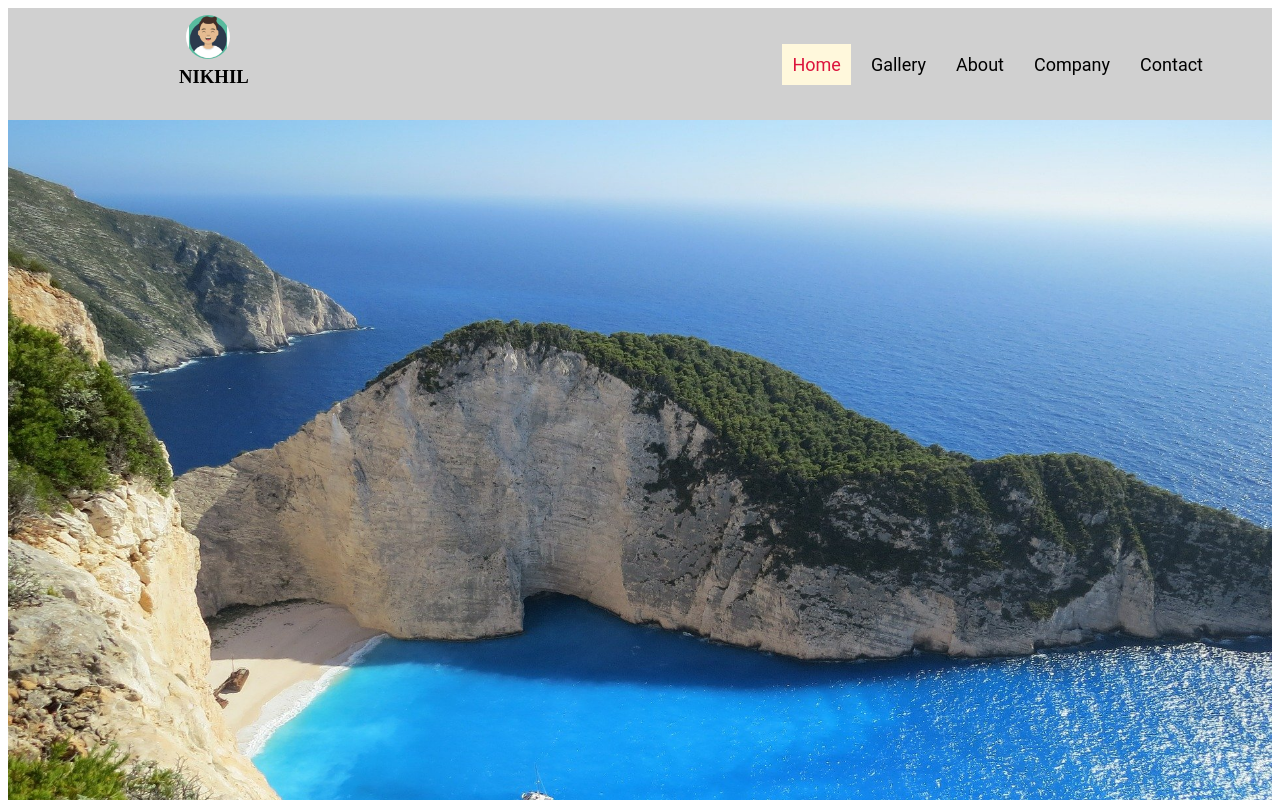
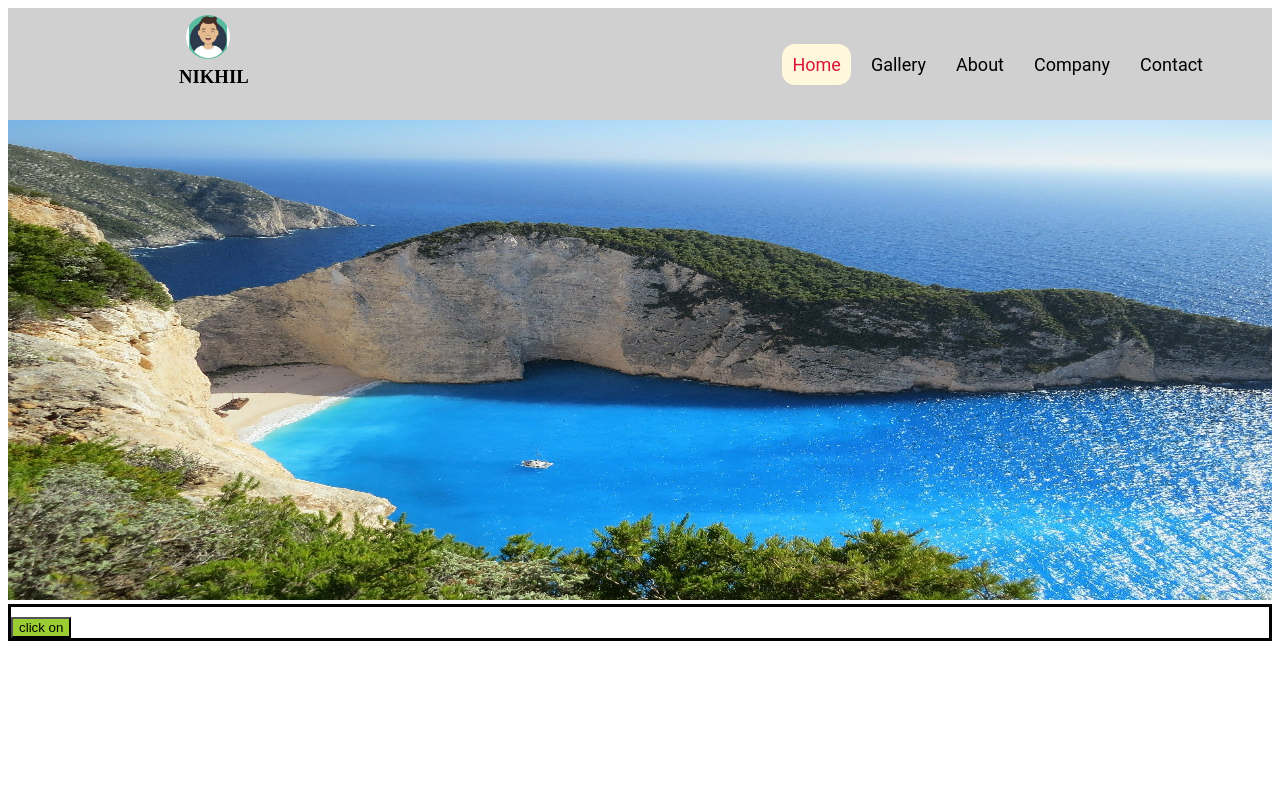
Before and after one commit to Nikhilkambo/testwabsite, a plain HTML site: page index.html in a window 1280 px wide. In both pictures the pointer is over the link "Home". Shown: the top 800 px of the page. Drawn offline with Linux system fonts and the light colour scheme.

Commit message:
Add files via upload

```diff
--- a/style.css
+++ b/style.css
@@ -54,12 +54,14 @@
 .navitem li a:hover {
     background-color: cornsilk;
     color: crimson;
+    border-radius: 13px;
 }
 
 #slider {}
 
 #slider img {
     width: 100%;
+    height: 30em;
 }
 
 #mainbar {
```
